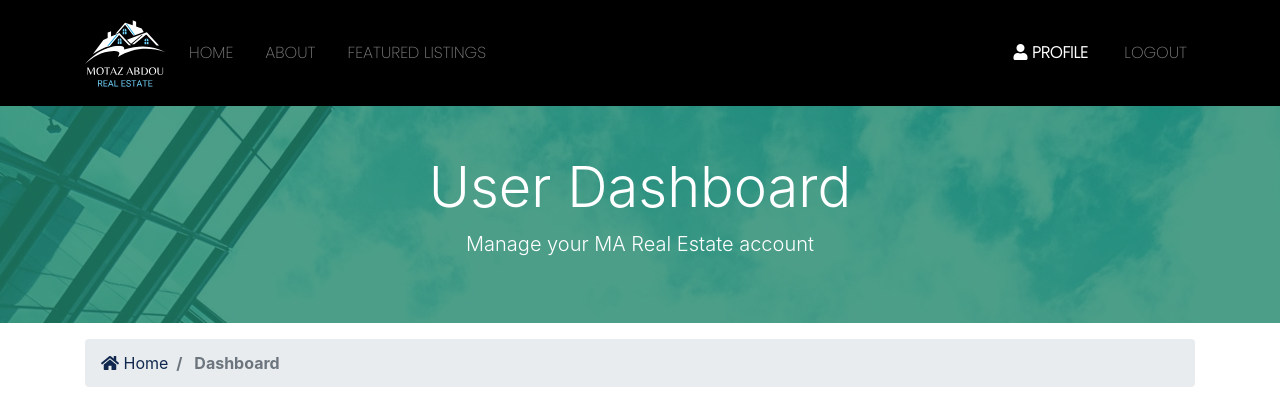
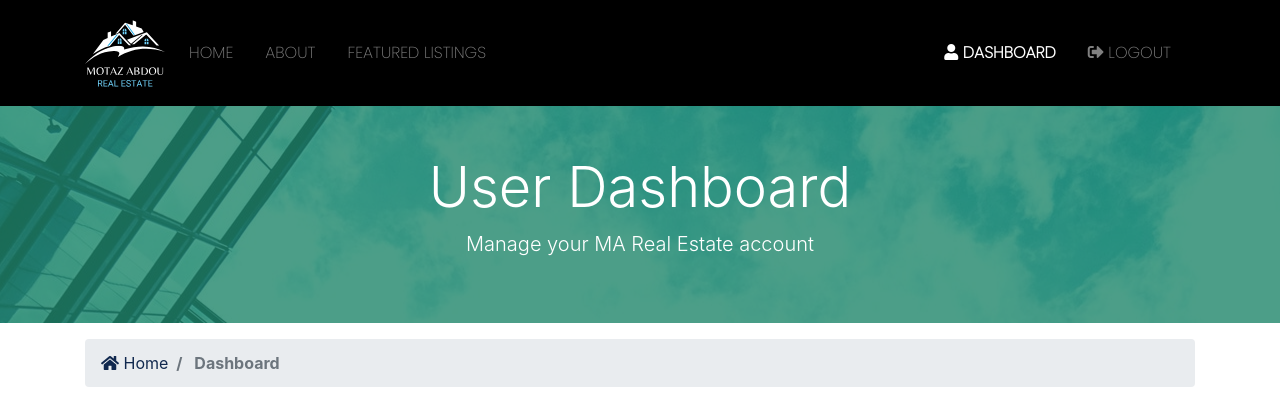
Before and after one commit to motazabdou/realestate_project, a Django app: page /accounts/dashboard in a window 1280 px wide. Shown: the top 420 px of the page. Run offline with Django 4.2, Linux system fonts and the light colour scheme; a user stored in the database is signed in; some libraries are stand-ins or nearby versions; some web fonts are replaced.

Commit message:
Completed login logic

```diff
--- a/templates/partials/_navbar.html
+++ b/templates/partials/_navbar.html
@@ -49,11 +49,12 @@
             {% endif %}
             >
               <a class="nav-link" href="{% url 'dashboard' %}">
-                <i class="fas fa-user"></i> Profile</a>
+                <i class="fas fa-user"></i> Dashboard</a>
             </li>
-            <li>
-              <a class="nav-link" href="#">
-                <i class="fas fa-right-from-bracket"></i> Logout</a>
+            <li class="nav-item mr-3">
+              <a class="nav-link" href="javascript:{document.getElementById('logout').submit()}">
+                <i class="fas fa-sign-out-alt"></i> Logout</a>
+                <form id="logout"></form>
             </li>
           {% else %}
             <li
```
